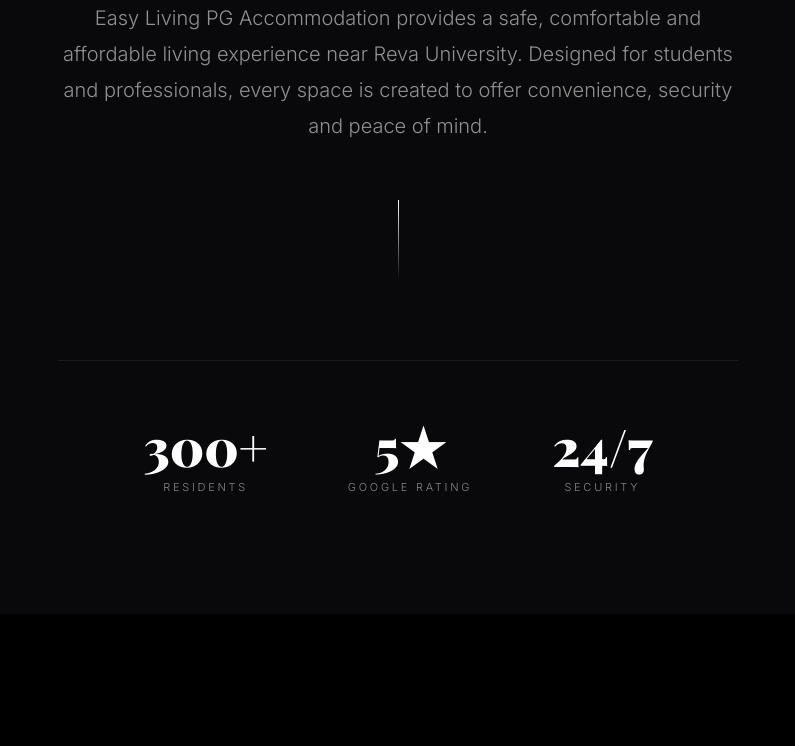
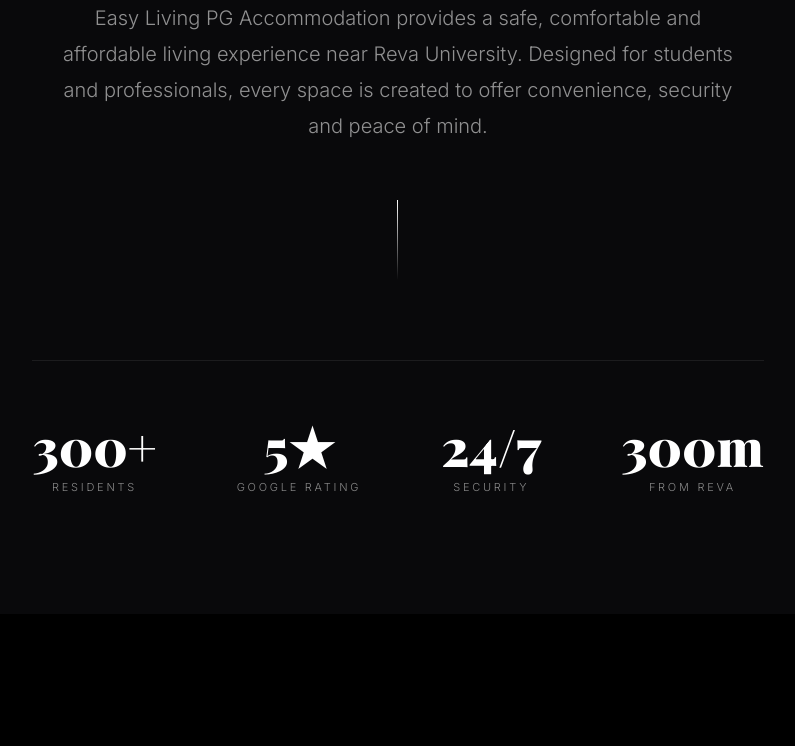
Before and after one commit to Manish14406/easy-living-pg, a Next.js app: page / in a window 1280 px wide. Shown: the part 1178-1924 px from the top of the page, without its empty margins (242-1037 px from the left). Built offline with nearby package versions, Linux system fonts and the light colour scheme; a web font is replaced by a local one.

Commit message:
new update

```diff
--- a/components/sections/About.tsx
+++ b/components/sections/About.tsx
@@ -7,6 +7,7 @@ const stats = [
   { number: "300+", label: "Residents" },
   { number: "5★", label: "Google Rating" },
   { number: "24/7", label: "Security" },
+  { number: "300m", label: "From Reva" },
 ];
 
 export default function About() {
```
